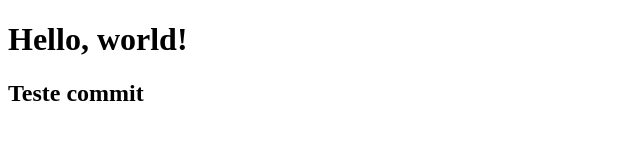
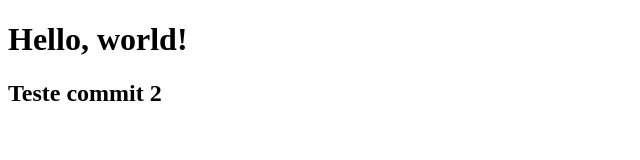
Before and after one commit to macenamari/ESIII, a plain HTML site: page index.html in a window 1280 px wide. Shown: the full height of the page, 0-640 px from the left. Drawn offline with Linux system fonts and the light colour scheme.

Commit message:
adicionando teste commit 2 ao html

```diff
--- a/index.html
+++ b/index.html
@@ -6,7 +6,7 @@
     <meta name="viewport" content="width=device-width, initial-scale=1.0">
     <title>Document</title>
     <h1>Hello, world!</h1>
-    <h2>Teste commit</h2>
+    <h2>Teste commit 2</h2>
 </head>
 <body>
 
```
